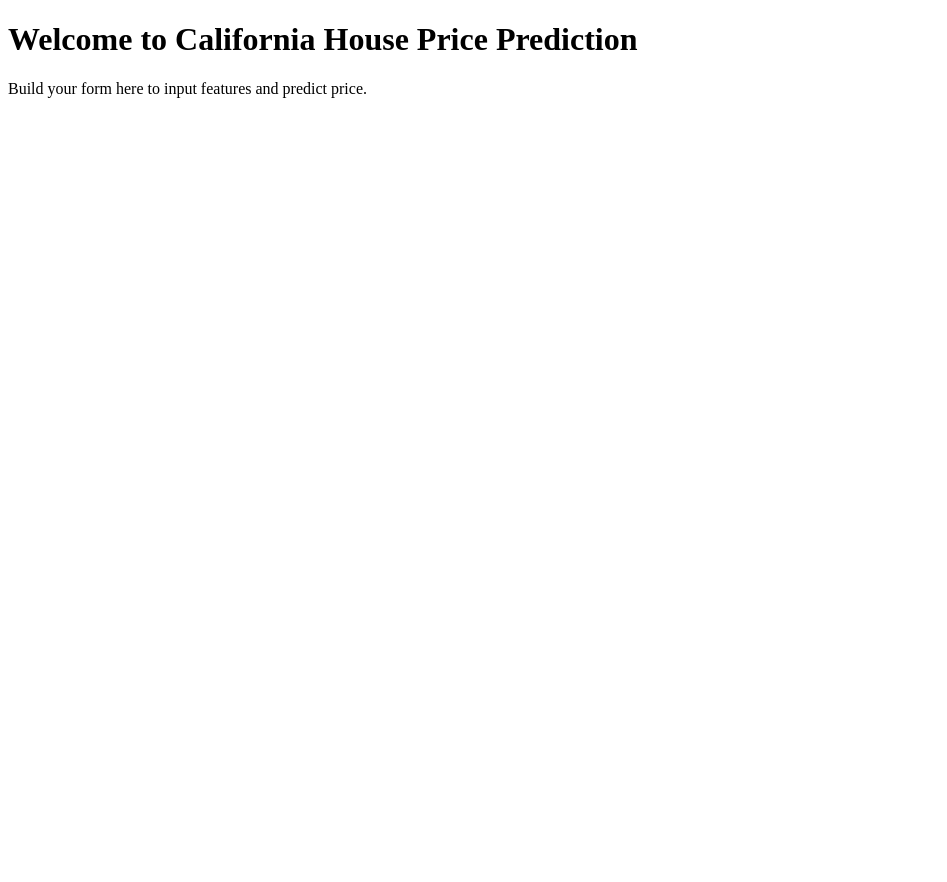
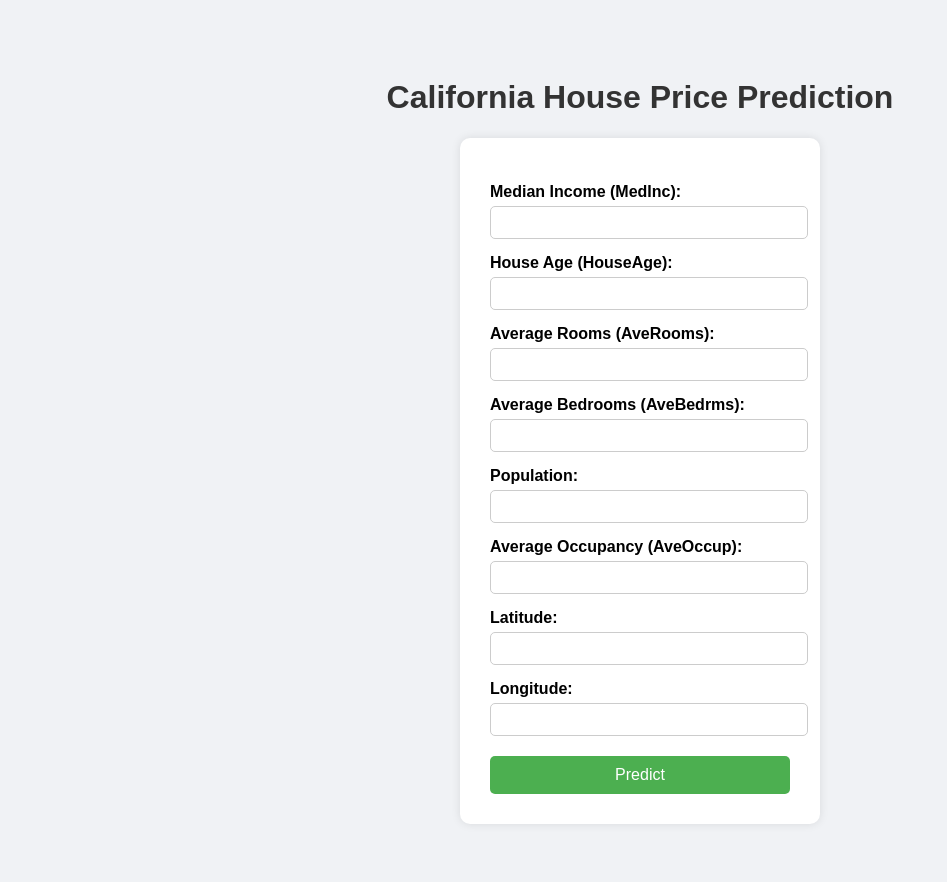
Before and after one commit to kha79467/california-house-prices, a Flask app: page / in a window 1280 px wide. Shown: the whole page, without its empty margins (0-947 px from the left). Before the commit the page ends 98 px from the top, so only its background shows below. Run offline with Flask 3, Linux system fonts and the light colour scheme; parts of the project's set-up code (start-up, migrations or seed data) failed here and were passed over.

Commit message:
Update app, notebook, home.html, and add procfile

```diff
--- a/app.py
+++ b/app.py
@@ -32,4 +32,4 @@ def predict():
     return render_template("home.html",prediction_text="the house price prediction is {}".format(output))
 
 if __name__ == "__main__":
-    app.run(debug=True, port=5000)
+    app.run(debug=True, port=8000)
--- a/requirements.txt
+++ b/requirements.txt
@@ -3,3 +3,4 @@ matplotlib
 pandas
 flask
 scikit-learn
+gunicorn
--- a/templates/home.html
+++ b/templates/home.html
@@ -1,11 +1,94 @@
-<!-- templates/home.html -->
 <!DOCTYPE html>
-<html>
+<html lang="en">
 <head>
-    <title>California House Price</title>
+    <meta charset="UTF-8">
+    <title>California House Price Prediction</title>
+    <style>
+        body {
+            font-family: Arial, sans-serif;
+            background-color: #f0f2f5;
+            display: flex;
+            flex-direction: column;
+            align-items: center;
+            padding: 50px;
+        }
+        h1 {
+            color: #333;
+        }
+        form {
+            background-color: #fff;
+            padding: 30px;
+            border-radius: 10px;
+            box-shadow: 0px 0px 10px rgba(0,0,0,0.1);
+            width: 300px;
+        }
+        label {
+            display: block;
+            margin-top: 15px;
+            margin-bottom: 5px;
+            font-weight: bold;
+        }
+        input[type="text"] {
+            width: 100%;
+            padding: 8px;
+            border: 1px solid #ccc;
+            border-radius: 5px;
+        }
+        button {
+            margin-top: 20px;
+            width: 100%;
+            padding: 10px;
+            background-color: #4CAF50;
+            border: none;
+            color: white;
+            font-size: 16px;
+            border-radius: 5px;
+            cursor: pointer;
+        }
+        button:hover {
+            background-color: #45a049;
+        }
+        h2 {
+            margin-top: 30px;
+            color: #444;
+        }
+    </style>
 </head>
 <body>
-    <h1>Welcome to California House Price Prediction</h1>
-    <p>Build your form here to input features and predict price.</p>
+
+    <h1>California House Price Prediction</h1>
+
+    <form action="/predict" method="post">
+        <label>Median Income (MedInc):</label>
+        <input type="text" name="MedInc" required>
+
+        <label>House Age (HouseAge):</label>
+        <input type="text" name="HouseAge" required>
+
+        <label>Average Rooms (AveRooms):</label>
+        <input type="text" name="AveRooms" required>
+
+        <label>Average Bedrooms (AveBedrms):</label>
+        <input type="text" name="AveBedrms" required>
+
+        <label>Population:</label>
+        <input type="text" name="Population" required>
+
+        <label>Average Occupancy (AveOccup):</label>
+        <input type="text" name="AveOccup" required>
+
+        <label>Latitude:</label>
+        <input type="text" name="Latitude" required>
+
+        <label>Longitude:</label>
+        <input type="text" name="Longitude" required>
+
+        <button type="submit">Predict</button>
+    </form>
+
+    {% if prediction_text %}
+    <h2>{{ prediction_text }}</h2>
+    {% endif %}
+
 </body>
 </html>
```
Also changed, not shown: 2 other files.
